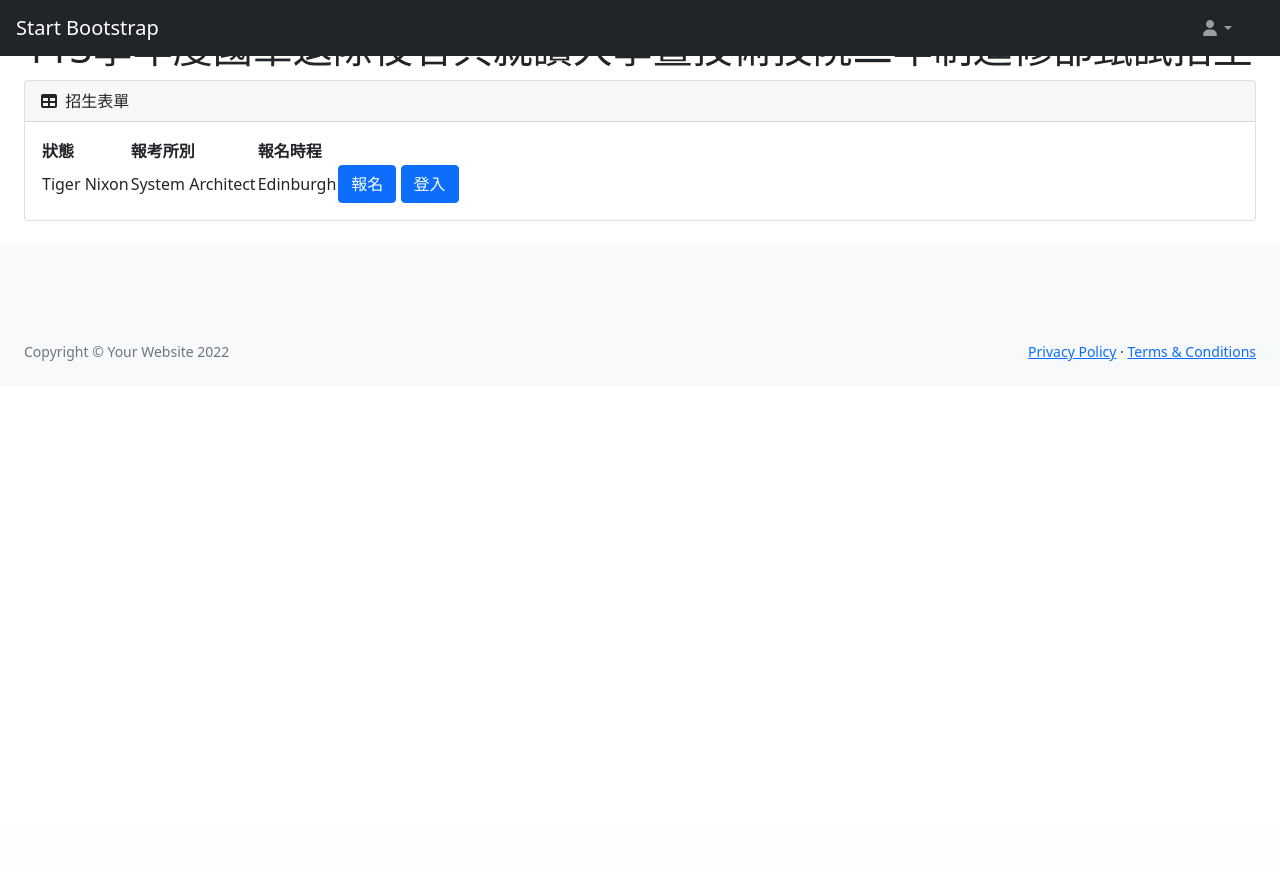
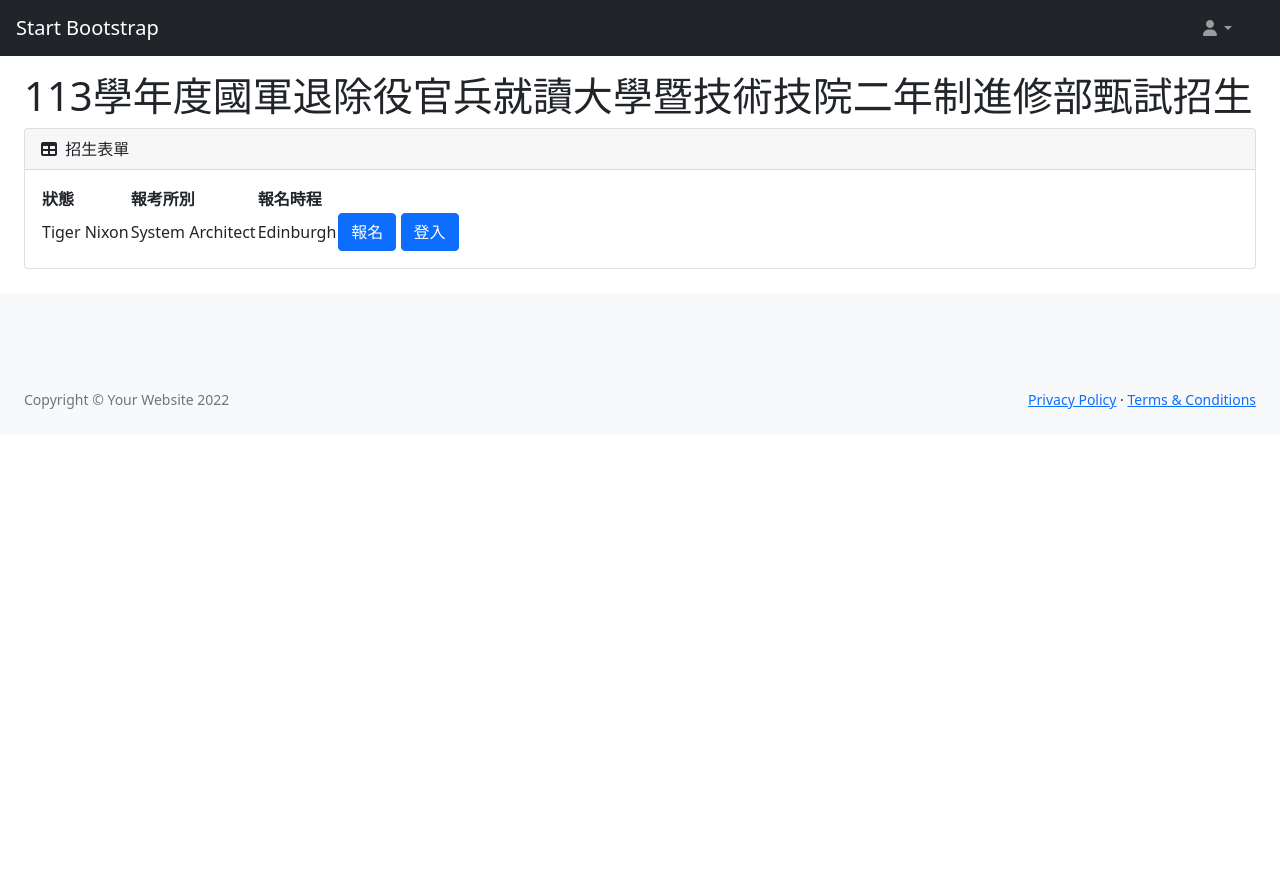
Before and after one commit to 10946009/retired-officers, a Django app: page / in a window 1280 px wide. Before the commit the page ends 361 px from the top, so only its background shows below. Run offline with Django 5.2, Linux system fonts and the light colour scheme; some libraries are stand-ins or nearby versions.

Commit message:
Update container-fluid class in index.html

```diff
--- a/retired_officers/templates/index.html
+++ b/retired_officers/templates/index.html
@@ -2,7 +2,7 @@
 
 {% load static %}
 {% block body %}
-    <div class="container-fluid px-4 mt-4">
+    <div class="container-fluid px-4 ">
         <h1 class="mt-4">113學年度國軍退除役官兵就讀大學暨技術技院二年制進修部甄試招生</h1>
         <div class="card mb-4">
             <div class="card-header">
```
